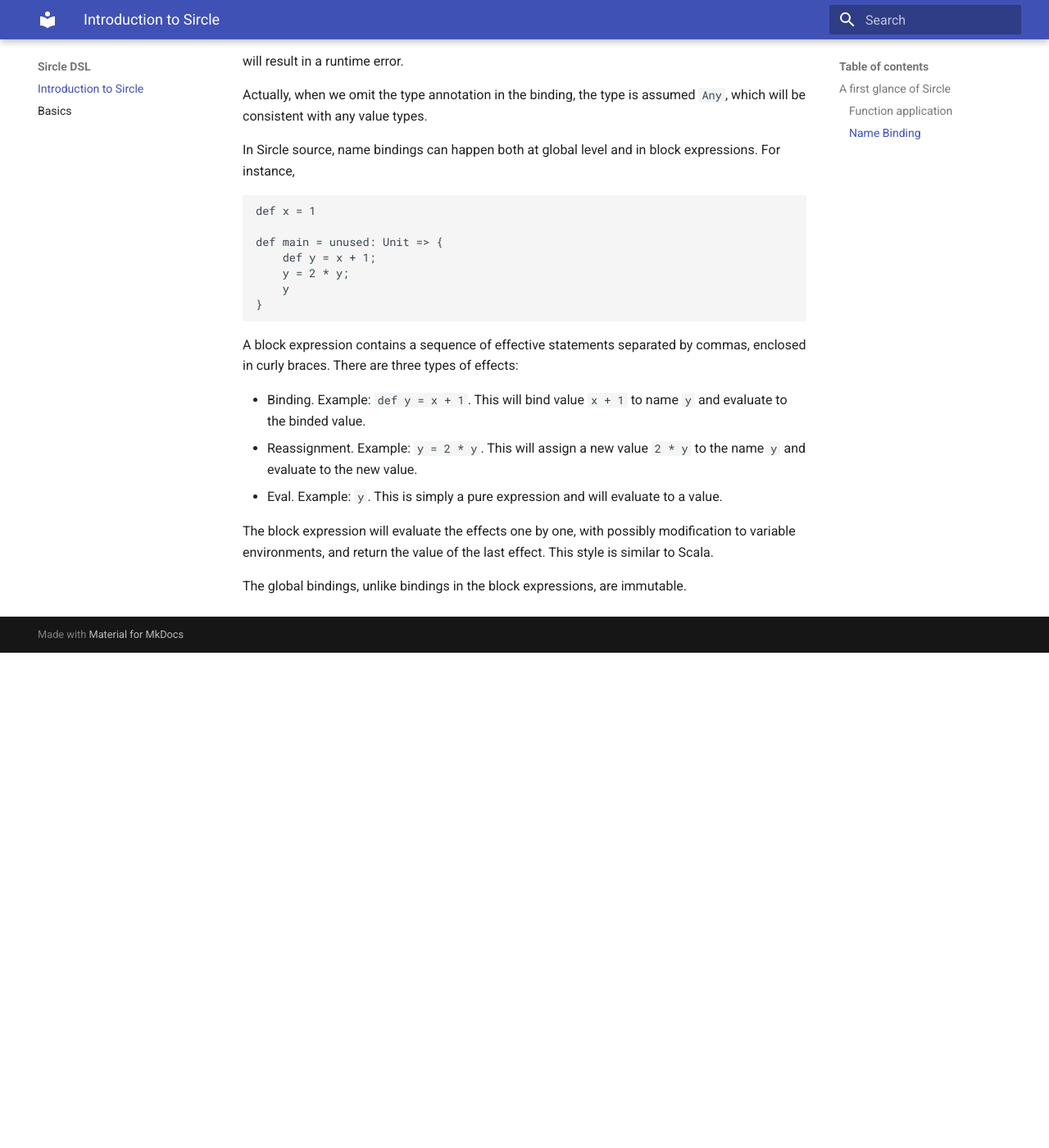
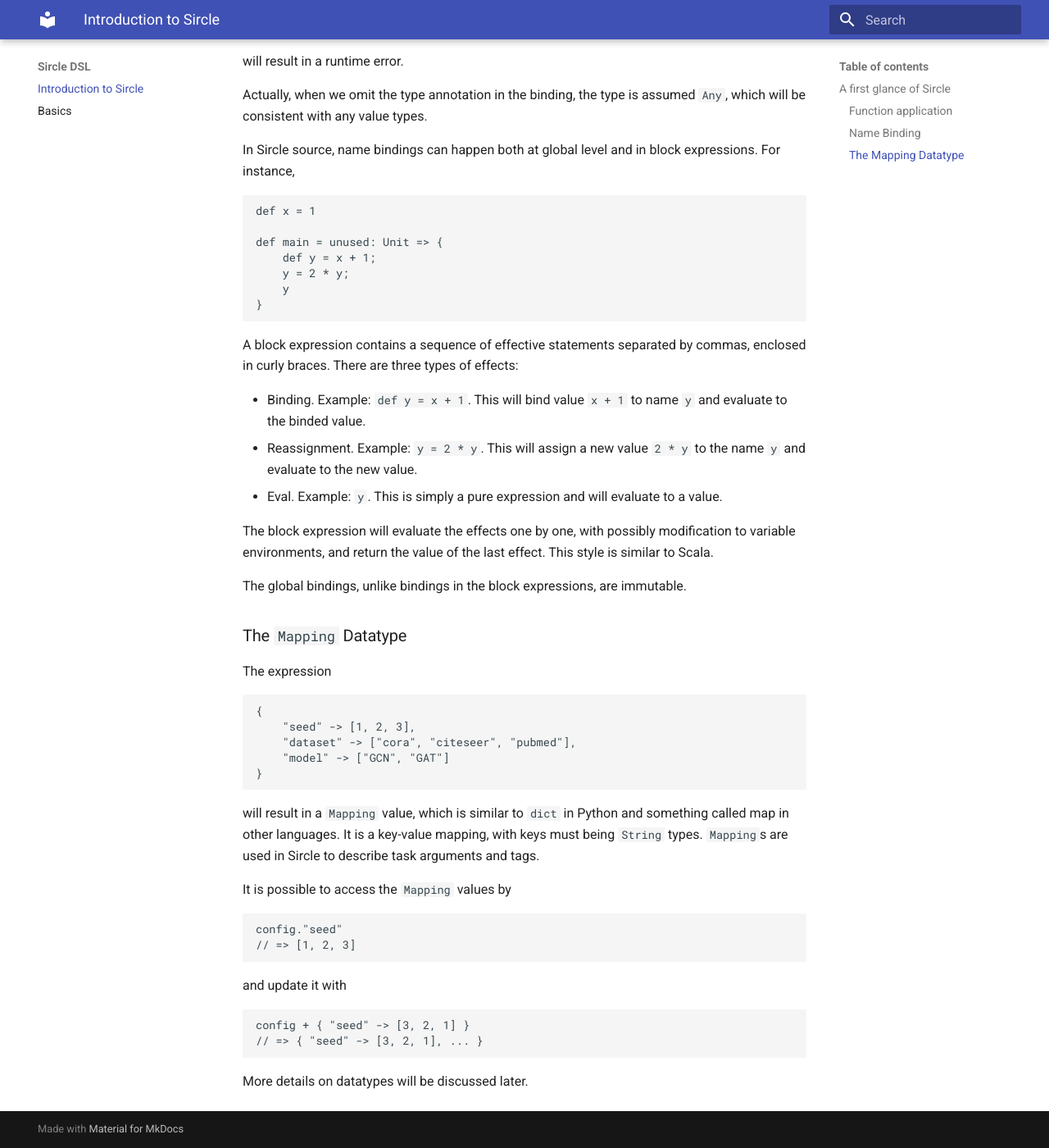
Before and after one commit to CoordML/coordml.github.io, an MkDocs documentation site: the page built from docs/sircle_dsl/introduction.md, in a window 1280 px wide and 1400 px high, scrolled down 2202 px. Shown: the whole window at 82% size. Built offline with MkDocs 1.6.1 and Material for MkDocs 9.7.7, drawn with Linux system fonts in a browser that asks for light colours; before the commit the page ends 2998 px from its top, so only the background shows below that.

Commit message:
Update introduction.md

````diff
--- a/docs/sircle_dsl/introduction.md
+++ b/docs/sircle_dsl/introduction.md
@@ -100,3 +100,28 @@ A block expression contains a sequence of effective statements separated by comm
 The block expression will evaluate the effects one by one, with possibly modification to variable environments, and return the value of the last effect. This style is similar to Scala.
 
 The global bindings, unlike bindings in the block expressions, are immutable.
+
+### The `Mapping` Datatype
+
+The expression
+```
+{
+    "seed" -> [1, 2, 3],
+    "dataset" -> ["cora", "citeseer", "pubmed"],
+    "model" -> ["GCN", "GAT"]
+}
+```
+will result in a `Mapping` value, which is similar to `dict` in Python and something called map in other languages. It is a key-value mapping, with keys must being `String` types. `Mapping`s are used in Sircle to describe task arguments and tags.
+
+It is possible to access the `Mapping` values by
+```
+config."seed"
+// => [1, 2, 3]
+```
+and update it with
+```
+config + { "seed" -> [3, 2, 1] }
+// => { "seed" -> [3, 2, 1], ... }
+```
+
+More details on datatypes will be discussed later.
````
